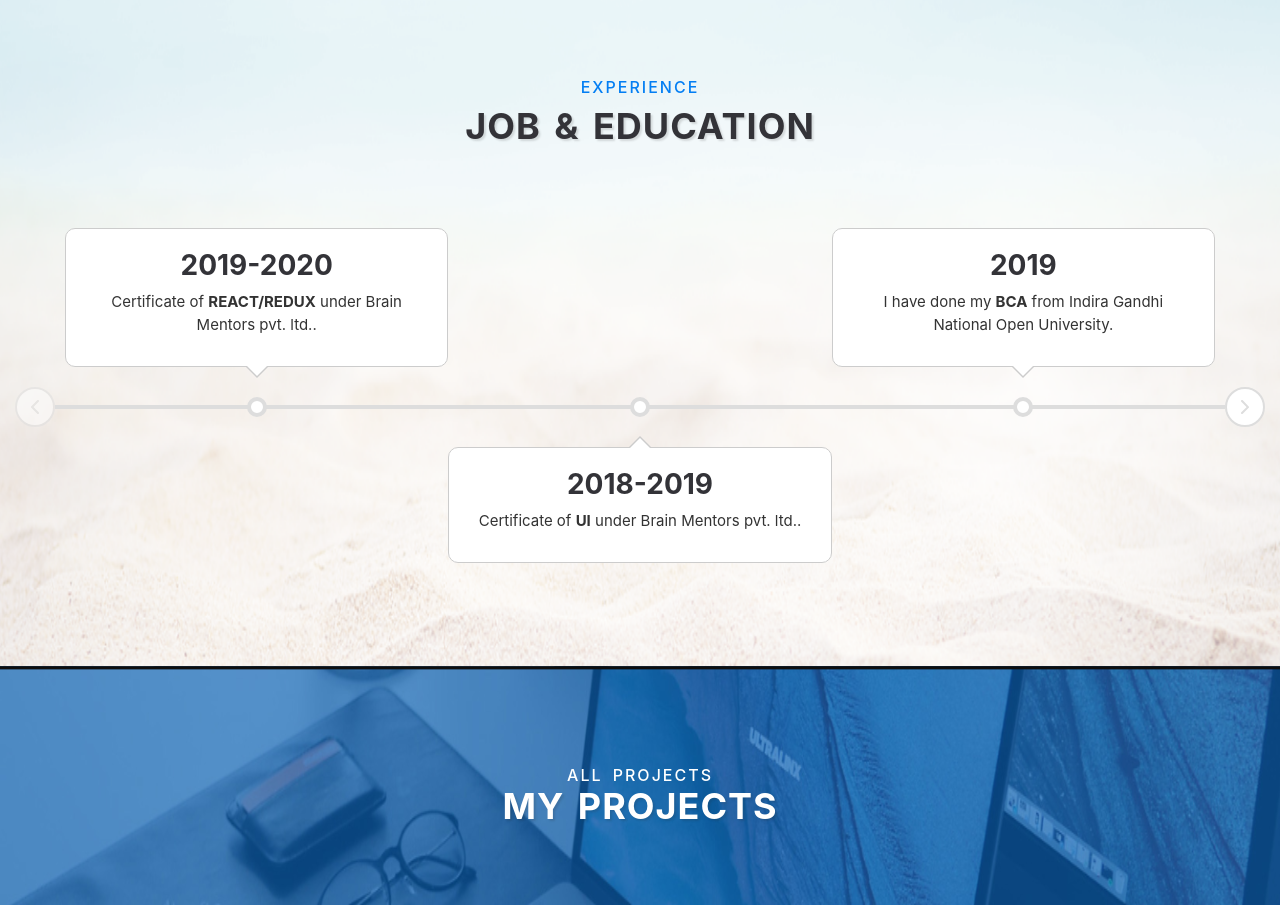
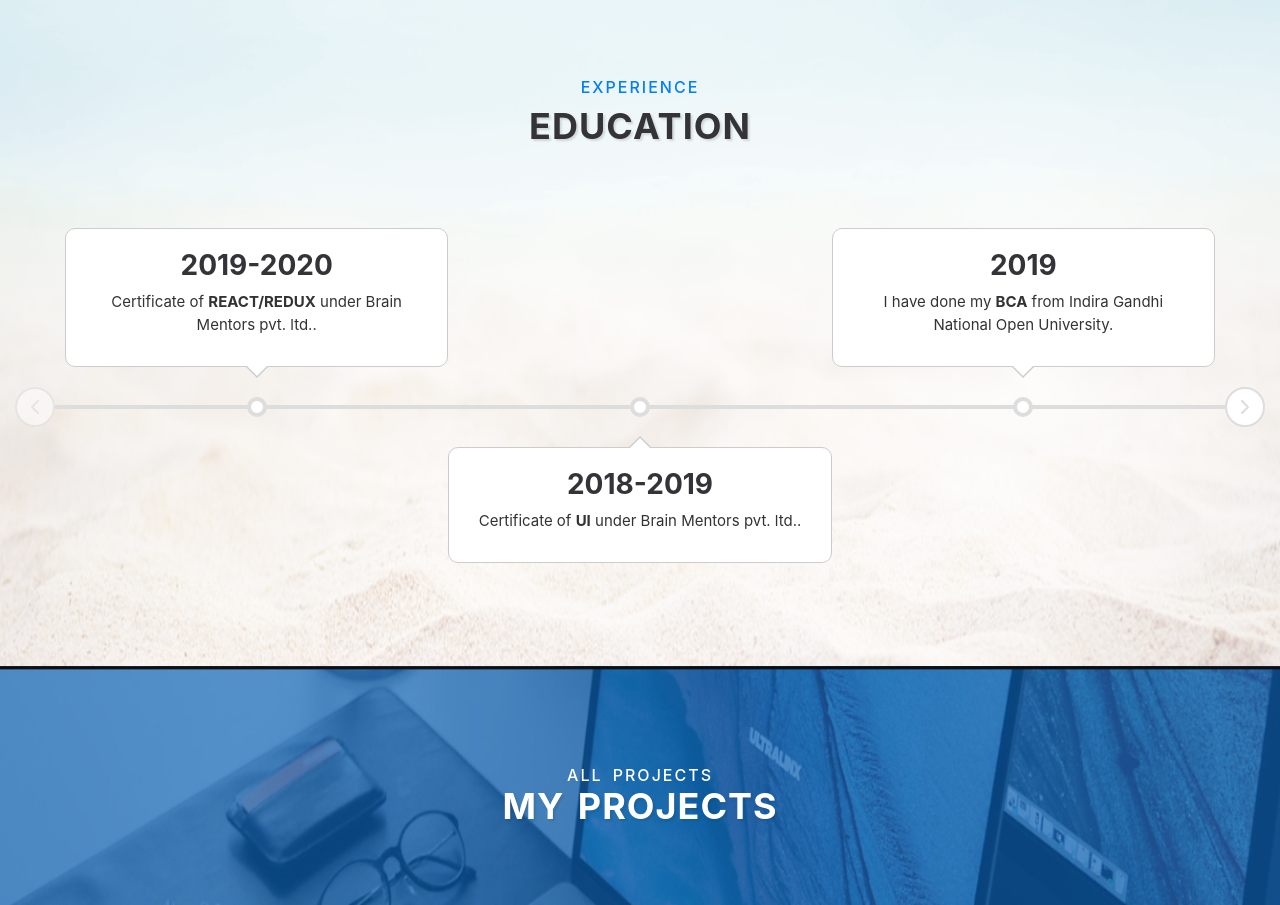
Before and after one commit to Yusuf4all/Resume, a plain HTML site: page index.html in a window 1280 px wide. Shown: the part 1933-2838 px from the top of the page. Drawn offline with nearby package versions, Linux system fonts and the light colour scheme.

Commit message:
Update index.html

```diff
--- a/index.html
+++ b/index.html
@@ -202,7 +202,7 @@
             <div class="container-fluid text-center">
                 <div class="heading">
                     <h6 class="text-uppercase">Experience</h6>
-                    <h2 class="text-uppercase">Job & Education</h2>
+                    <h2 class="text-uppercase">Education</h2>
                 </div>
                 <div class="timeline timeline-col">
                     <div class="timeline__wrap">
```
